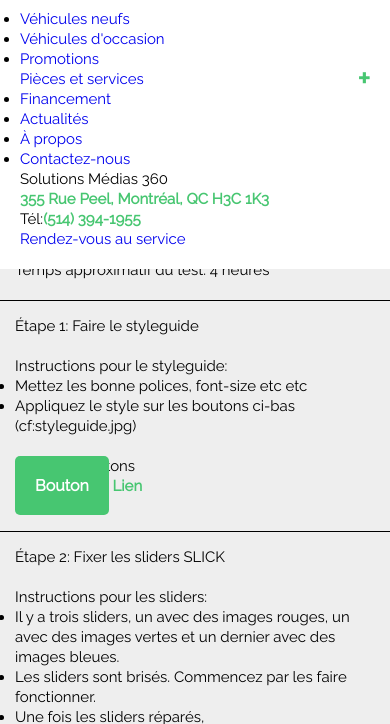
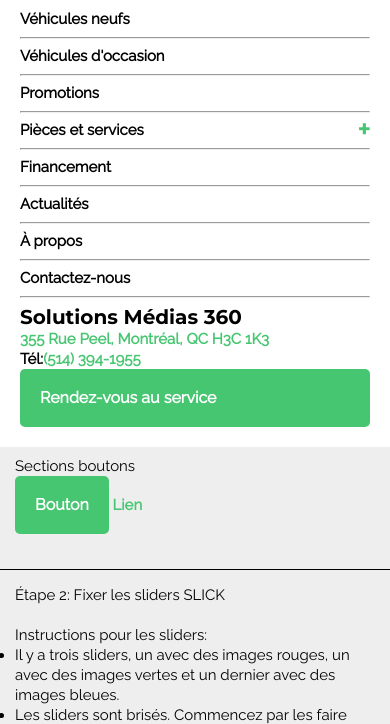
Before and after one commit to notayogilee/integrateur-test, a website: page index.html in a window 390 px wide. Both pictures are taken after a click on the link 340 px from the left and 34 px from the top of the page. Shown: the part 60-784 px from the top of the page. Drawn offline with nearby package versions, Linux system fonts and the light colour scheme.

Commit message:
start to add styling to dropdown menu

```diff
--- a/index.html
+++ b/index.html
@@ -36,27 +36,36 @@
                 <nav class="header-mobile__nav">
                     <ul>
                         <li><a href="#" class="header-mobile__link" >Véhicules neufs</a></li>
+                        <hr>
                         <li><a href="#" class="header-mobile__link" >Véhicules d'occasion</a></li>
+                        <hr>
                         <li><a href="#" class="header-mobile__link" >Promotions</a></li>
+                        <hr>
                         <li class="header-mobile__has-dropdown" data-menu-dropdown>
                             <a href="#" class="header-mobile__link" >Pièces et services</a>
                             <ul class="dropdown">
+                                <hr>
                                 <li><a href="#">Carrosserie</a></li>
                                 <li><a href="#">Pièces et accessoires</a></li>
                                 <li><a href="#">Services d'esthétique</a></li>
                             </ul>
                         </li>
+                        <hr>
                         <li><a href="#" class="header-mobile__link">Financement</a></li>
+                        <hr>
                         <li><a href="#" class="header-mobile__link">Actualités</a></li>
+                        <hr>
                         <li><a href="#" class="header-mobile__link">À propos</a></li>
+                        <hr>
                         <li><a href="#" class="header-mobile__link">Contactez-nous</a></li>
+                        <hr>
                     </ul>
                 </nav>
                 <div class="header-mobile__infos">
                     <p>Solutions Médias 360</p>
                     <a  href="#" class="link-primary">355 Rue Peel, Montréal, QC H3C 1K3</a>
                     <span>Tél:<a href="#" class="link-primary" >(514) 394-1955</a></span>
-                    <a href="#" class="">Rendez-vous au service</a>
+                    <a href="#" class="btn-primary">Rendez-vous au service</a>
                 </div>
             </div>
 
--- a/js/main.js
+++ b/js/main.js
@@ -50,14 +50,13 @@ $(function () {
 
     // toggle menu mobile
     $('[ data-mobile-menuburger-open]').click(function () {
+        $('.header-mobile').css("display", "none");
         $('.header-mobile__menu:first-child').css("display", "block");
-        $('.header-mobile__menu').slideDown("slow");
-        $('.header-mobile').css("display", "none");
+        $('.header-mobile__menu').slideDown();
     });
 
     $('[ data-mobile-menuburger-close]').click(function () {
         $('.header-mobile__menu').slideUp();
-        // $('.header-mobile__menu').css("display", "none");
         $('.header-mobile').css("display", "block");
     });
 
--- a/scss/imports/_header-mobile.scss
+++ b/scss/imports/_header-mobile.scss
@@ -40,6 +40,16 @@
 
     &__nav{
         padding-top: 20px;
+
+        ul{
+            list-style-type: none;
+        }
+    }
+
+    &__link{
+       font: bold 15px/20px $body-font-familly;
+       color: $black-color;
+       display: block;
     }
 
     &__menu{
@@ -48,17 +58,30 @@
         padding: 20px;
         background-color: $white-color;
         display: none;
+        z-index: $satan;
     }
 
     &__infos{
+        &>a:first-child, &>span{
+            font: bold 15px/20px $body-font-familly;
+        }
         &>a{
             display: block;
+        }
+
+        &>p{
+            font: bold 20px/24px $title-font-familly;
         }
     }
     &__has-dropdown{
         display: block;
         width: 100%;
         position: relative;
+
+        &li>a{
+            font: medium 15px/20px $body-font-familly;
+            color: $black-color;
+        }
         .header-mobile__link{
             &:after{
                 position: absolute;
--- a/scss/imports/_links.scss
+++ b/scss/imports/_links.scss
@@ -20,6 +20,7 @@ a {
   color: $white-color;
   padding: 20px;
   border-radius: 5px;
+  display: inline-block;
   &:hover{
     background-color: $grey-color;
   }
```
Also changed, not shown: css/compiled/style.css, 1 other file.
